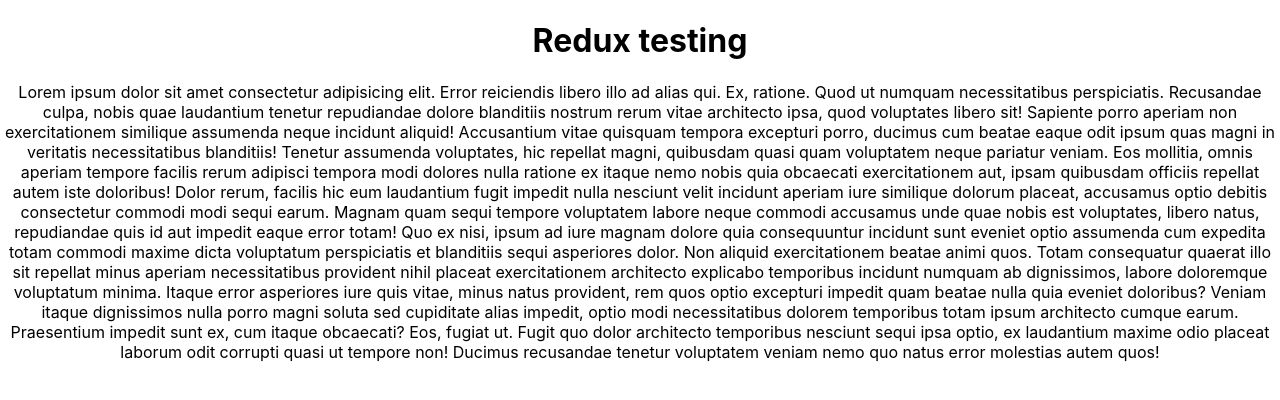
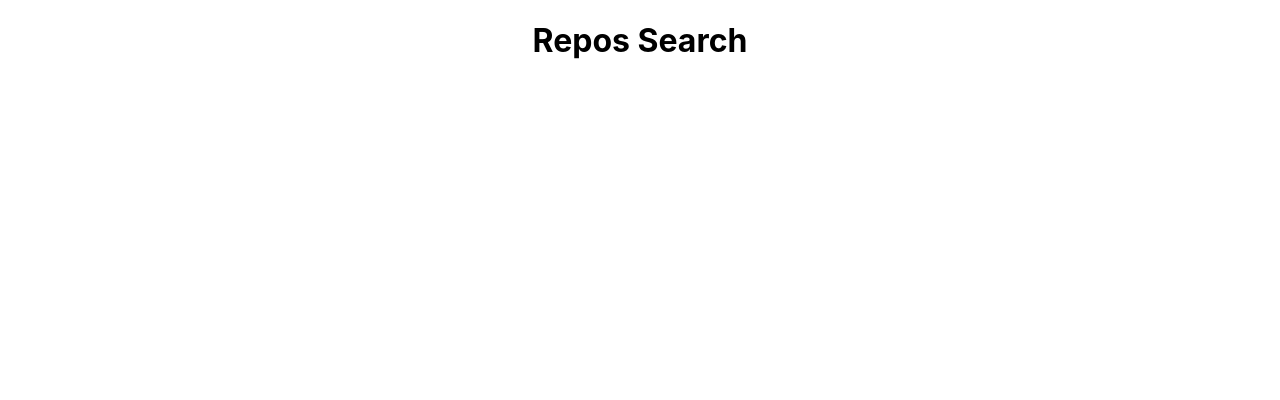
Before and after one commit to john2796/redux__001, a React (Create React App) app: page / in a window 1280 px wide. Shown: the top 400 px of the page. Built offline with nearby package versions, Linux system fonts and the light colour scheme.

Commit message:
adding store

```diff
--- a/package.json
+++ b/package.json
@@ -5,7 +5,9 @@
   "dependencies": {
     "react": "^16.7.0",
     "react-dom": "^16.7.0",
-    "react-scripts": "2.1.2"
+    "react-redux": "^6.0.0",
+    "react-scripts": "2.1.2",
+    "redux": "^4.0.1"
   },
   "scripts": {
     "start": "react-scripts start",
--- a/src/App.js
+++ b/src/App.js
@@ -1,47 +1,12 @@
 import React, { Component } from "react";
 import "./App.css";
+import RepoSearch from "./Components/RepoSearch";
 
 class App extends Component {
   render() {
     return (
       <div className="App">
-        <h1>Redux testing</h1>
-        <p>
-          Lorem ipsum dolor sit amet consectetur adipisicing elit. Error
-          reiciendis libero illo ad alias qui. Ex, ratione. Quod ut numquam
-          necessitatibus perspiciatis. Recusandae culpa, nobis quae laudantium
-          tenetur repudiandae dolore blanditiis nostrum rerum vitae architecto
-          ipsa, quod voluptates libero sit! Sapiente porro aperiam non
-          exercitationem similique assumenda neque incidunt aliquid! Accusantium
-          vitae quisquam tempora excepturi porro, ducimus cum beatae eaque odit
-          ipsum quas magni in veritatis necessitatibus blanditiis! Tenetur
-          assumenda voluptates, hic repellat magni, quibusdam quasi quam
-          voluptatem neque pariatur veniam. Eos mollitia, omnis aperiam tempore
-          facilis rerum adipisci tempora modi dolores nulla ratione ex itaque
-          nemo nobis quia obcaecati exercitationem aut, ipsam quibusdam officiis
-          repellat autem iste doloribus! Dolor rerum, facilis hic eum laudantium
-          fugit impedit nulla nesciunt velit incidunt aperiam iure similique
-          dolorum placeat, accusamus optio debitis consectetur commodi modi
-          sequi earum. Magnam quam sequi tempore voluptatem labore neque commodi
-          accusamus unde quae nobis est voluptates, libero natus, repudiandae
-          quis id aut impedit eaque error totam! Quo ex nisi, ipsum ad iure
-          magnam dolore quia consequuntur incidunt sunt eveniet optio assumenda
-          cum expedita totam commodi maxime dicta voluptatum perspiciatis et
-          blanditiis sequi asperiores dolor. Non aliquid exercitationem beatae
-          animi quos. Totam consequatur quaerat illo sit repellat minus aperiam
-          necessitatibus provident nihil placeat exercitationem architecto
-          explicabo temporibus incidunt numquam ab dignissimos, labore
-          doloremque voluptatum minima. Itaque error asperiores iure quis vitae,
-          minus natus provident, rem quos optio excepturi impedit quam beatae
-          nulla quia eveniet doloribus? Veniam itaque dignissimos nulla porro
-          magni soluta sed cupiditate alias impedit, optio modi necessitatibus
-          dolorem temporibus totam ipsum architecto cumque earum. Praesentium
-          impedit sunt ex, cum itaque obcaecati? Eos, fugiat ut. Fugit quo dolor
-          architecto temporibus nesciunt sequi ipsa optio, ex laudantium maxime
-          odio placeat laborum odit corrupti quasi ut tempore non! Ducimus
-          recusandae tenetur voluptatem veniam nemo quo natus error molestias
-          autem quos!
-        </p>
+        <RepoSearch />
       </div>
     );
   }
--- /dev/null
+++ b/src/Components/RepoSearch.js
@@ -0,0 +1,11 @@
+import React from "react";
+
+const RepoSearch = () => {
+  return (
+    <div>
+      <h1>Repos Search </h1>
+    </div>
+  );
+};
+
+export default RepoSearch;
```
Also changed, not shown: src/store/index.js (added, +8 -0 lines), 2 other files (tests, documents, lock files or other folders).
